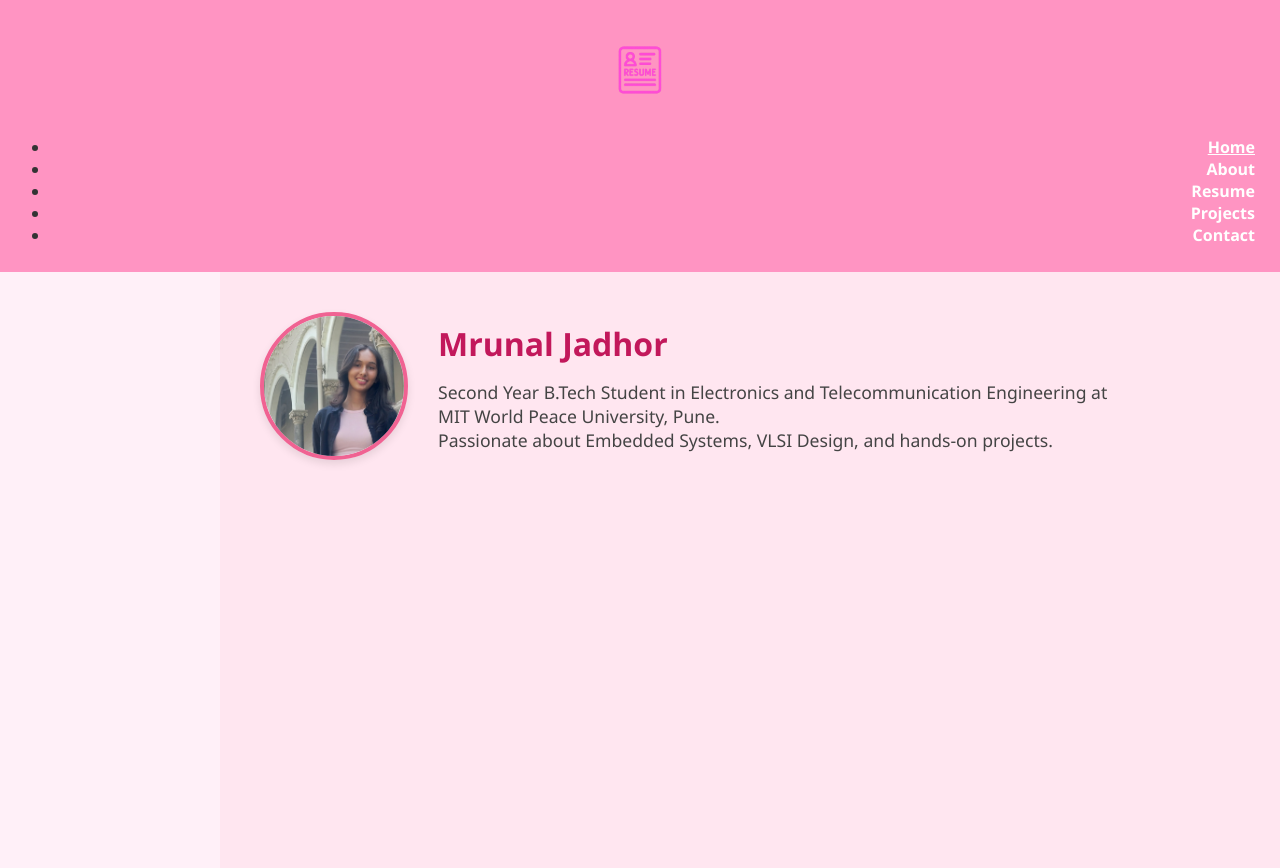
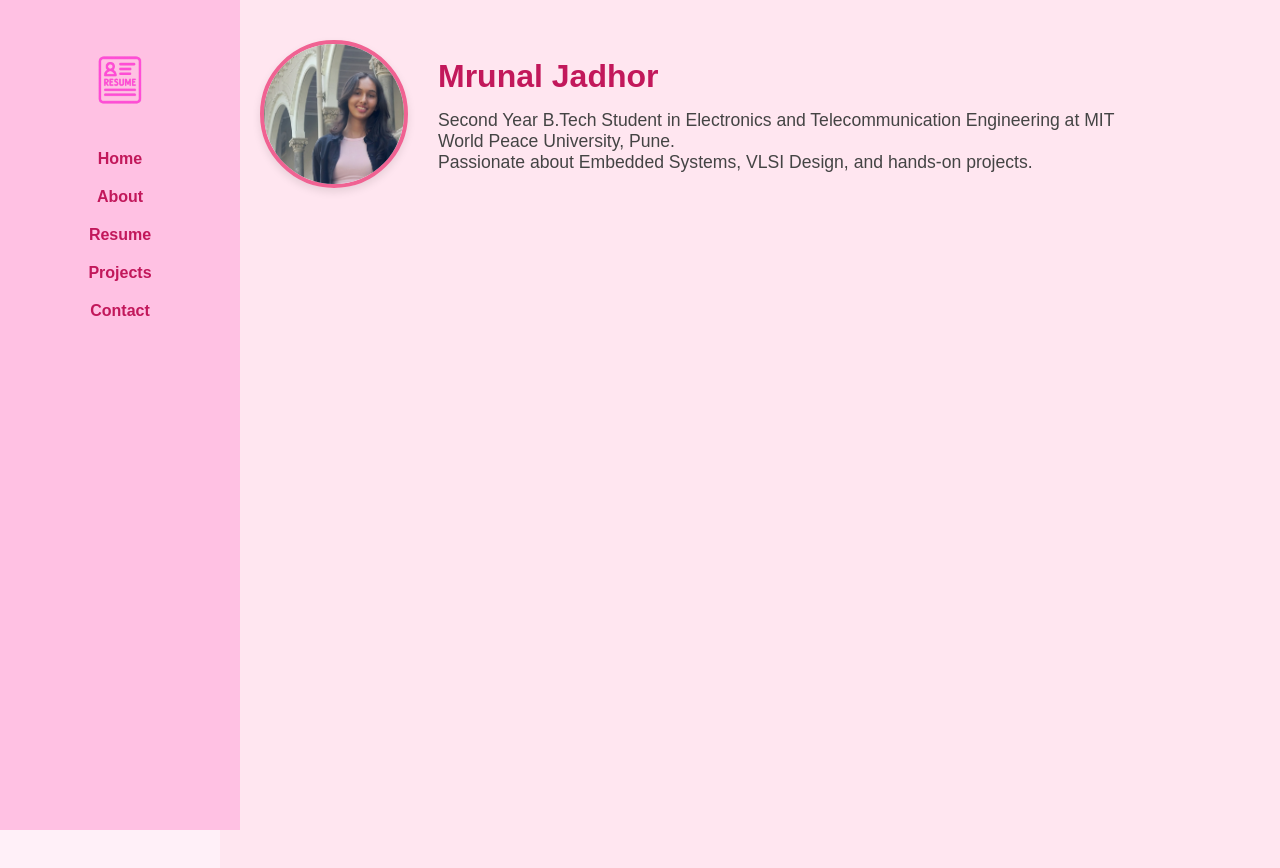
Before and after one commit to mrunaljadhor/my_resume_site, a plain HTML site: page index.html in a window 1280 px wide. Drawn offline with Linux system fonts and the light colour scheme.

Commit message:
Add files via upload

```diff
--- a/index.html
+++ b/index.html
@@ -7,6 +7,53 @@
   <title>Mrunal Jadhor - Home</title>
   <link rel="stylesheet" href="style.css" />
   <style>
+    body {
+      margin: 0;
+      font-family: Arial, sans-serif;
+    }
+
+    .sidebar {
+      position: fixed;
+      top: 0;
+      left: 0;
+      width: 220px;
+      height: 100%;
+      background-color: #ffc1e3;
+      padding-top: 20px;
+    }
+
+    .sidebar-logo {
+      display: flex;
+      justify-content: center;
+      padding: 20px 0 10px;
+    }
+
+    .sidebar-logo img {
+      width: 80px;
+      height: auto;
+    }
+
+    .sidebar ul {
+      list-style-type: none; /* 🔥 removes the black dots */
+      padding: 0;
+    }
+
+    .sidebar ul li {
+      margin: 20px 0;
+      text-align: center;
+    }
+
+    .sidebar ul li a {
+      text-decoration: none;
+      color: #c2185b;
+      font-weight: bold;
+    }
+
+    .sidebar ul li a.active {
+      color: #c2185b;
+      font-weight: bold;
+    }
+
     .main-content {
       margin-left: 220px;
       padding: 40px;
@@ -28,6 +75,8 @@
       display: flex;
       align-items: center;
       gap: 30px;
+      justify-content: flex-start; /* 👈 aligns everything to the left */
+      text-align: left;
     }
 
     .home-header h1 {
@@ -41,17 +90,6 @@
       font-size: 1.1em;
       color: #444;
       max-width: 700px;
-    }
-
-    .sidebar-logo {
-      display: flex;
-      justify-content: center;
-      padding: 20px 0 10px;
-    }
-
-    .sidebar-logo img {
-      width: 80px;
-      height: auto;
     }
   </style>
 </head>
```
